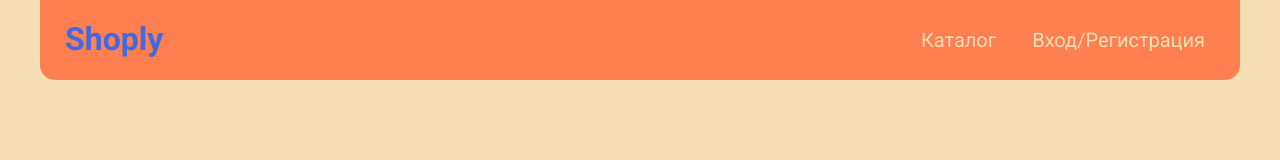
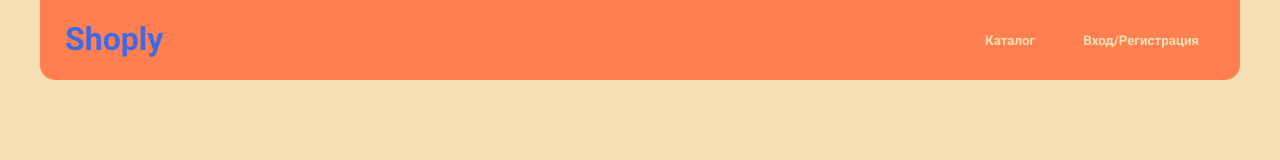
Before and after one commit to Nepetrov7/online-store-frontend, a React (Vite) app: page / in a window 1280 px wide. Shown: the top 160 px of the page. Built offline with nearby package versions, Linux system fonts and the light colour scheme.

Commit message:
update Header component

```diff
--- a/src/widgets/Header/Header.jsx
+++ b/src/widgets/Header/Header.jsx
@@ -1,15 +1,22 @@
-import { Link } from 'react-router-dom';
+import { Link, useNavigate } from 'react-router-dom';
 import { useCartStore } from '@/entities/cart/model/useCartStore';
 import { useAuthStore } from '@/app/store/authStore';
 import { useCurrentUser } from '@/entities/user';
 import { Button } from '@/shared/ui/Button';
 import styles from './Header.module.css';
+import { formatName } from '../../entities/user/helpers/formatName';
+import { logout } from '@/features/auth/services/api';
 
 export const Header = () => {
     const { cart } = useCartStore();
     const token = useAuthStore((state) => state.token);
-    const logout = useAuthStore((state) => state.logout);
+    const navigate = useNavigate();
     const { user } = useCurrentUser();
+
+    const logoutHandler = () => {
+        logout();
+        navigate('/dashboard');
+    };
 
     return (
         <header className={styles.header}>
@@ -21,38 +28,36 @@ export const Header = () => {
             </div>
 
             <nav className={styles.nav}>
-                <ul>
+                <div>
                     {token && (
-                        <li>
-                            <Link className={styles.link} to="/">
-                                Главная
-                            </Link>
-                        </li>
+                        <Link className={styles.link} to="/">
+                            <Button>Главная</Button>
+                        </Link>
                     )}
-                    <li>
-                        <Link to="/catalog">Каталог</Link>
-                    </li>
+                    <Link to="/catalog">
+                        <Button>Каталог</Button>
+                    </Link>
 
                     {!token ? (
                         <>
-                            <li>
-                                <Link to="/login">Вход/Регистрация</Link>
-                            </li>
+                            <Link to="/login">
+                                <Button>Вход/Регистрация</Button>
+                            </Link>
                         </>
                     ) : (
                         <>
                             {/* <li>
                                 <Link to="/dashboard">Dashboard</Link>
                             </li> */}
-                            <li>
-                                <Link to="/cart">Козина ({cart.length})</Link>
-                            </li>
+                            <Link to="/cart">
+                                <Button>Козина ({cart.length})</Button>
+                            </Link>
 
-                            <span>👤 {user?.name || 'User'}</span>
-                            <Button onClick={logout}>Выход</Button>
+                            <span>👤 {formatName(user) || 'User'}</span>
+                            <Button onClick={logoutHandler}>Выход</Button>
                         </>
                     )}
-                </ul>
+                </div>
             </nav>
         </header>
     );
--- a/src/widgets/Header/Header.module.css
+++ b/src/widgets/Header/Header.module.css
@@ -19,24 +19,10 @@
     width: 90%;
 }
 
-.nav ul {
+.nav div {
     display: flex;
     justify-content: flex-end;
     align-items: center;
 
     gap: 1rem;
 }
-
-.nav li {
-    margin: 10px;
-}
-
-.nav li a {
-    font-size: 20px;
-    color: var(--color-light);
-    transition: 0.5s all;
-}
-
-.nav li a:hover {
-    color: var(--color-dark);
-}
```
